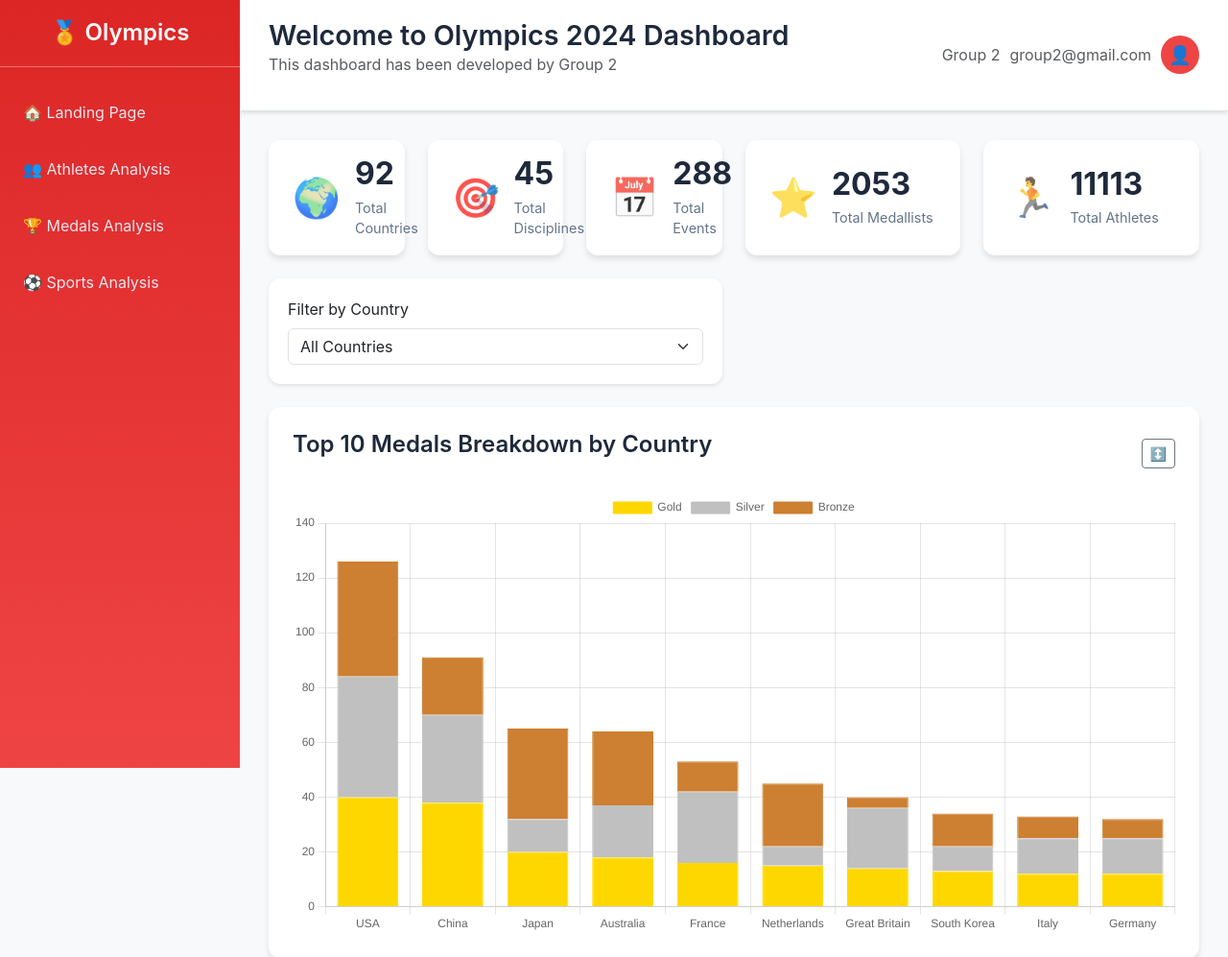
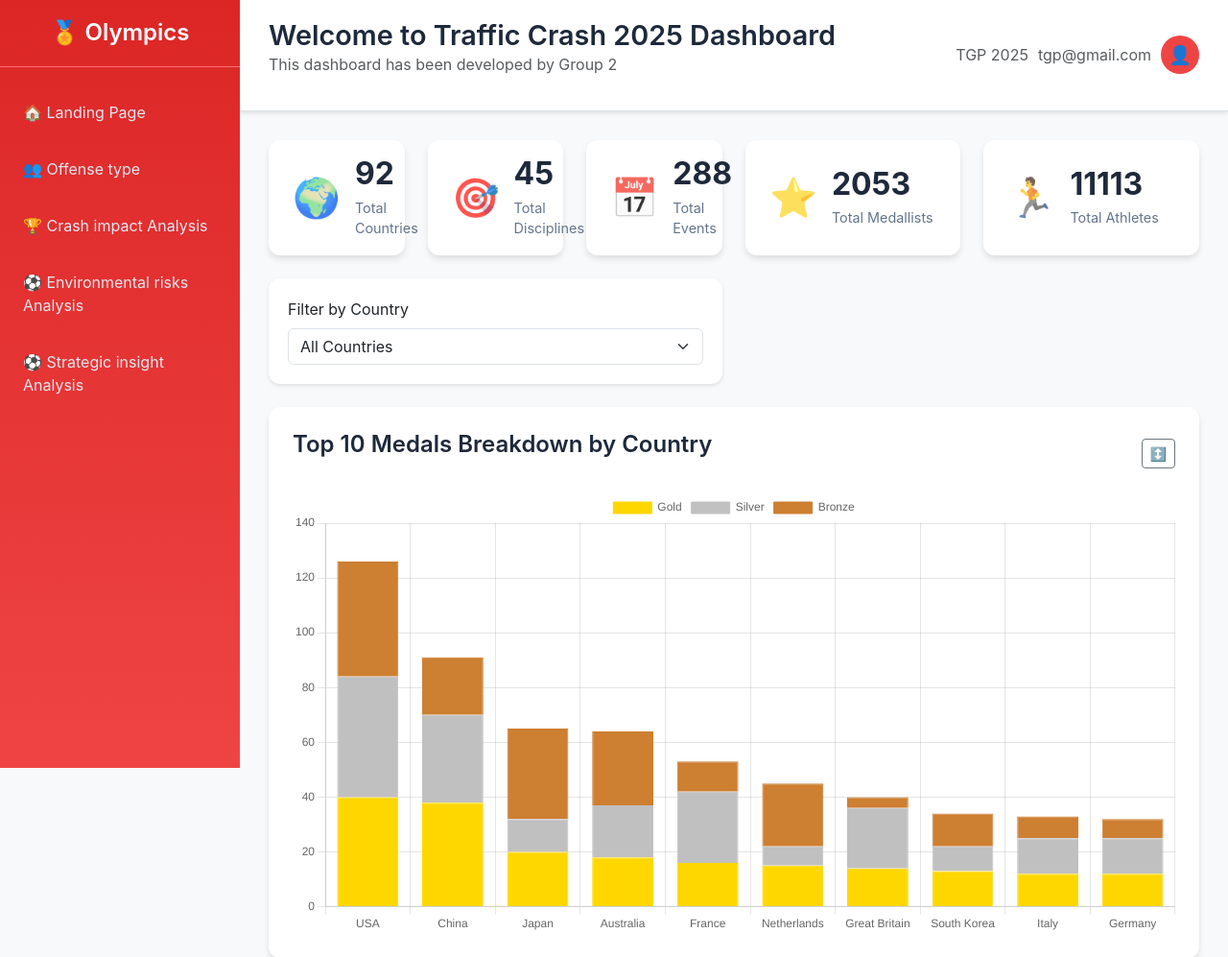
Before and after one commit to safurabalqis/tgp-dashboard, a Flask app: page / in a window 1280 px wide. Shown: the top 997 px of the page at 96% size. Run offline with Flask 3, Linux system fonts and the light colour scheme.

Commit message:
feat(templates): update base template and add anys template for traffic crash dashboard
Update navigation links and header text in base template to reflect traffic crash analysis theme. Add new anys template for strategic insight analysis section.

```diff
--- a/app/templates/base.html
+++ b/app/templates/base.html
@@ -21,9 +21,10 @@
             </div>
             <ul class="sidebar-nav">
                 <li><a href="{{ url_for('landing') }}" class="nav-link">🏠 Landing Page</a></li>
-                <li><a href="{{ url_for('athletes') }}" class="nav-link">👥 Athletes Analysis</a></li>
-                <li><a href="{{ url_for('medals') }}" class="nav-link">🏆 Medals Analysis</a></li>
-                <li><a href="{{ url_for('sports') }}" class="nav-link">⚽ Sports Analysis</a></li>
+                <li><a href="{{ url_for('athletes') }}" class="nav-link">👥 Offense type</a></li>
+                <li><a href="{{ url_for('medals') }}" class="nav-link">🏆 Crash impact Analysis</a></li>
+                <li><a href="{{ url_for('sports') }}" class="nav-link">⚽ Environmental risks Analysis</a></li>
+                <li><a href="{{ url_for('anys') }}" class="nav-link">⚽ Strategic insight Analysis</a></li>
             </ul>
         </nav>
 
@@ -32,12 +33,12 @@
             <header class="dashboard-header">
                 <div class="d-flex justify-content-between align-items-center">
                     <div>
-                        <h1>{% block header %}Welcome to Olympics 2024 Dashboard{% endblock %}</h1>
+                        <h1>{% block header %}Welcome to Traffic Crash 2025 Dashboard{% endblock %}</h1>
                         <p class="text-muted">This dashboard has been developed by Group 2</p>
                     </div>
                     <div class="user-info">
-                        <span class="text-muted">Group 2</span>
-                        <span class="text-muted">group2@gmail.com</span>
+                        <span class="text-muted">TGP 2025</span>
+                        <span class="text-muted">tgp@gmail.com</span>
                         <div class="user-avatar">👤</div>
                     </div>
                 </div>
```
Also changed, not shown: app/templates/anys.html (added, +9 -0 lines).
